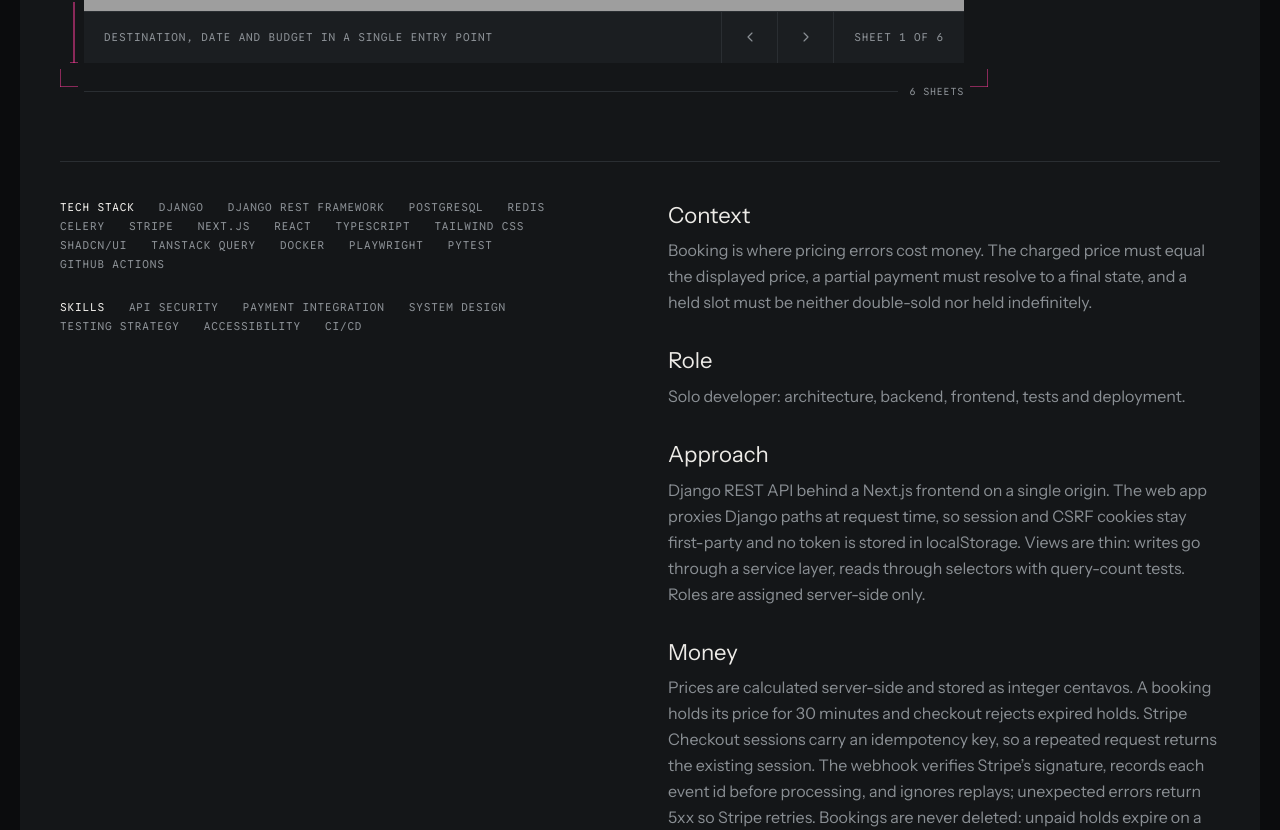
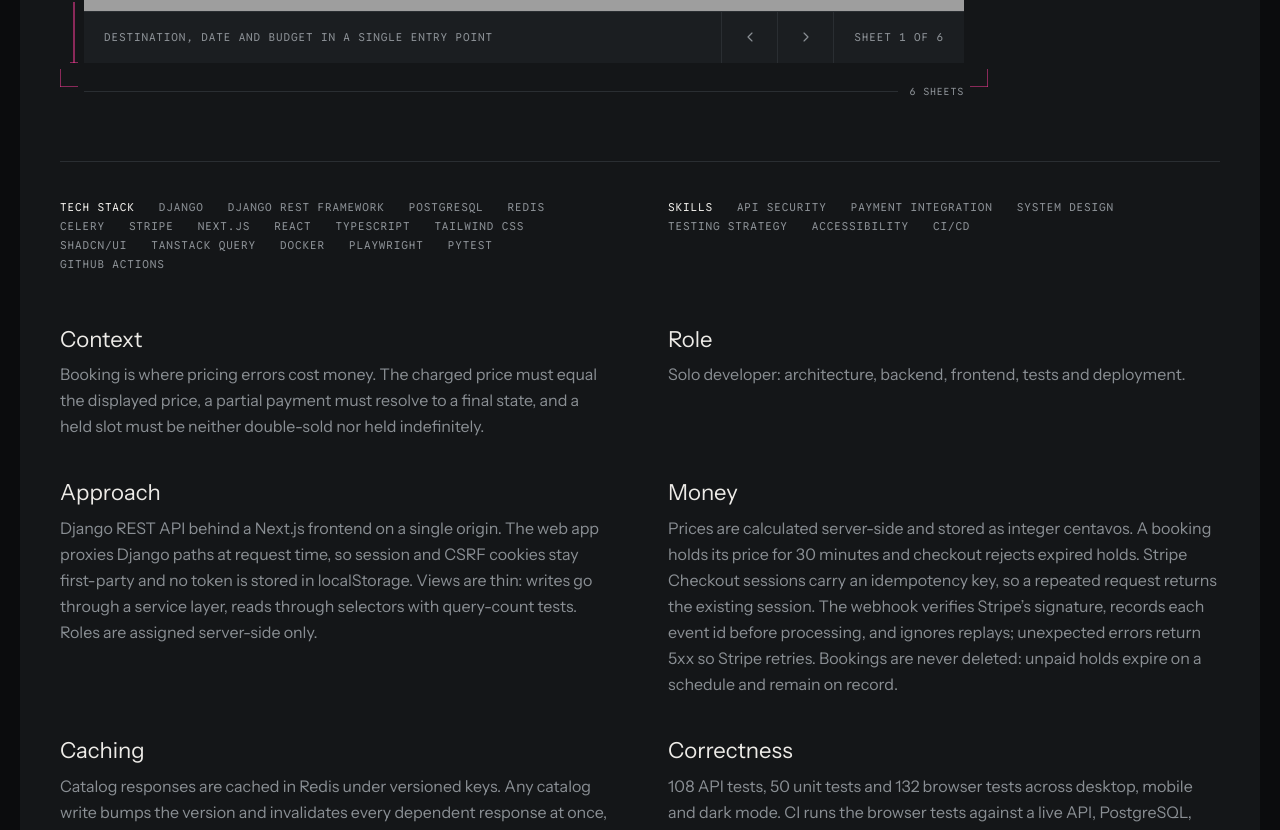
Before and after one commit to cjohnramirez/jcr-portfolio, a Next.js app: page /work/trailventure in a window 1280 px wide. Shown: the part 1170-2000 px from the top of the page. Built offline with nearby package versions, Linux system fonts and the light colour scheme; no server answers; grey boxes are pictures that could not be loaded.

Commit message:
fix: two-column plate details

```diff
--- a/components/portfolio/work/case-plate.tsx
+++ b/components/portfolio/work/case-plate.tsx
@@ -69,13 +69,13 @@ export function CasePlate({ project, plate }: CasePlateProps) {
           label={project.title}
         />
 
-        <div className="grid gap-10 border-t border-rule pt-10 lg:grid-cols-2 lg:gap-14">
-          <div className="flex flex-col gap-8">
+        <div className="flex flex-col gap-10 border-t border-rule pt-10 lg:gap-14">
+          <div className="grid gap-8 lg:grid-cols-2 lg:gap-14">
             <PlateMeta items={project.stack.items} label={project.stack.label} />
             <PlateMeta items={project.skills.items} label={project.skills.label} />
           </div>
 
-          <dl className="flex flex-col gap-8">
+          <dl className="grid gap-8 md:grid-cols-2 lg:gap-x-14 lg:gap-y-10">
             {project.notes.map((note, index) => (
               <Reveal
                 className="flex flex-col gap-2"
```
